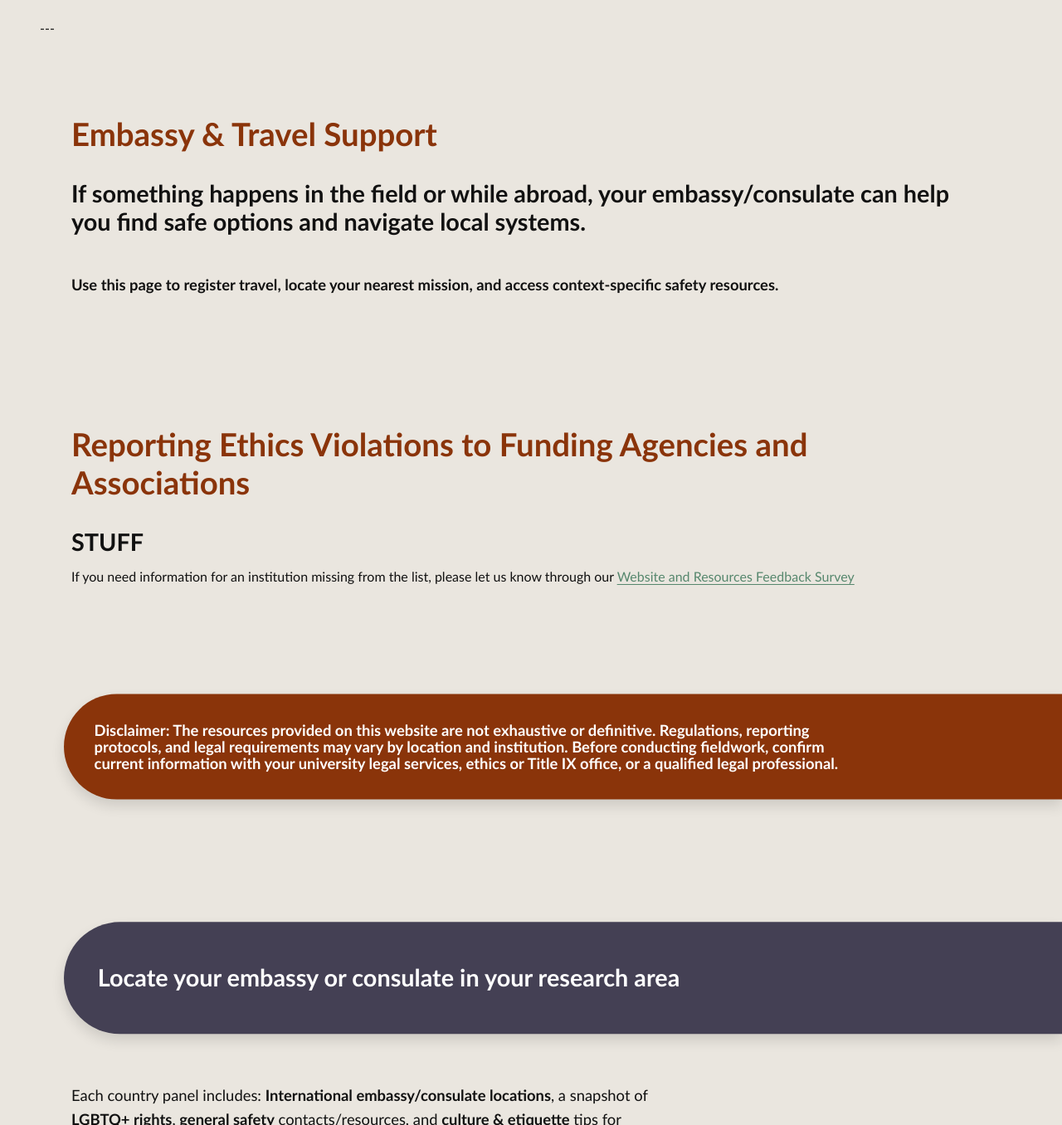
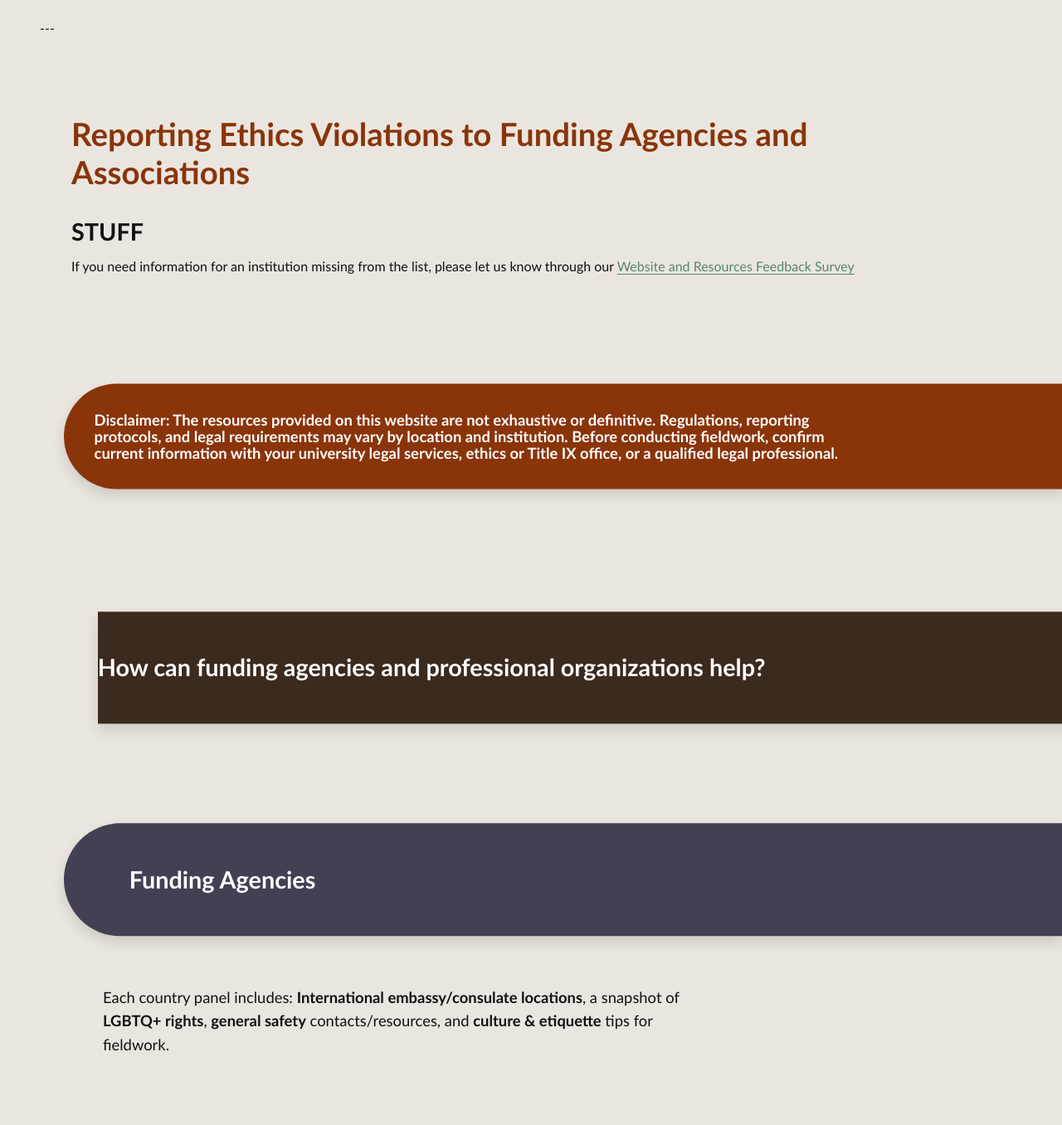
Before and after one commit to AnthroSafetyWarrior/GoldenTrowelProject, a Jekyll site: the page built from _pages/fundingethics.html, in a window 1280 px wide and 1400 px high, scrolled down 594 px, cut to the strip 44-1400 px from the top of the window. Shown: the whole strip at 83% size. Built offline with Jekyll 4.4.1, drawn with Linux system fonts in a browser that asks for light colours; some of the changed text lies outside the part shown.

Commit message:
updating name

```diff
--- a/_pages/fundingethics.html
+++ b/_pages/fundingethics.html
@@ -158,19 +158,6 @@
 }
 </style>
 
-
-<!-- 1) Intro – plain background -->
-<section class="section intro">
-  <div class="intro-title">
-    <h1><strong>Embassy & Travel Support</strong></h1>
-<br>
-    <h2 style="font-weight:600;">If something happens in the field or while abroad, your embassy/consulate can help you find safe options and navigate local systems.<h2>
-<br>
-<p>Use this page to register travel, locate your nearest mission, and access context-specific safety resources.</p>
-</div>
-</section>
-
-
 <!-- 1) Intro – plain background -->
 <section class="section intro">
   <div class="intro-title">
@@ -192,9 +179,139 @@
 </section>
 
 
+<section class="section">
+<h2 class="pillhead pill--soil pill--clip-soil">How can funding agencies and professional organizations help?</h2>
+
+
 <!-- 3) LOCAte — pillband -->
 <section class="section">
-<h2 class="pillhead pill--slate pill--clip-right">Locate your embassy or consulate in your research area</h2>
+<h2 class="pillhead pill--slate pill--clip-right">Funding Agencies</h2>
+<div class="intro-title">
+<p class="lede-note" style="max-width:70ch;margin:.6rem 0 0;">
+    Each country panel includes: <strong>International embassy/consulate locations</strong>,
+    a snapshot of <strong>LGBTQ+ rights</strong>, <strong>general safety</strong> contacts/resources,
+    and <strong>culture &amp; etiquette</strong> tips for fieldwork.
+  </p>
+</div>
+</section>
+
+     <section class="section section--flush">
+    <div class="country-section">
+      <div class="wrap">
+
+        <!-- Continent (example: Asia) -->
+        <div class="region">
+          <button class="region-toggle"
+                  id="asia-toggle"
+                  aria-controls="asia-body"
+                  aria-expanded="false">
+            Asia
+          </button>
+
+          <div class="region-body" id="asia-body" role="region" aria-labelledby="asia-toggle">
+            <div class="accordion-grid">
+              <div class="country">
+                <div class="panel panel--table">
+                  <table class="embassy-table">
+                    <thead>
+                      <tr>
+                        <th scope="col">Country</th>
+                        <th scope="col">Government Agency</th>
+                        <th scope="col">Embassy / Consulate Directory</th>
+                        <th scope="col">LGBTQ+ Rights</th>
+                        <th scope="col">General Safety</th>
+                        <th scope="col">Cultural Etiquette</th>
+                      </tr>
+                    </thead>
+                      <tr>
+                        <td>Afghanistan</td>
+                        <td>Ministry of Foreign Affairs</td>
+                        <td><a href="https://mfa.gov.af/en/page/27115"  target="_blank"  rel="noopener noreferrer">Find embassy/consulate</a></td>
+                        <td><a href="https://www.equaldex.com/region/Afghanistan"  target="_blank"  rel="noopener noreferrer">Equality Index (LGBTQ+)</a></td>
+<td><a href="https://www.smartraveller.gov.au/destinations/asia/afghanistan"  target="_blank"  rel="noopener noreferrer">General Safety</a></td>
+<td><a href="https://culturalatlas.sbs.com.au/afghan-culture/afghan-culture-etiquette"  target="_blank"  rel="noopener noreferrer">Cultural Etiquette</a></td>
+                      </tr>
+                    </tbody>
+                  </table>
+                </div><!-- /.panel -->
+              </div><!-- /.country -->
+            </div><!-- /.accordion-grid -->
+          </div><!-- /.region-body -->
+        </div><!-- /.region -->
+
+<!------------- END ACORDIONS ---------------->
+      </div><!-- /.wrap -->
+    </div><!-- /.country-section -->
+  </section>
+</section>
+
+
+<!-- 3) LOCAte — pillband -->
+<section class="section">
+<h2 class="pillhead pill--slate pill--clip-right">Professional Organizations</h2>
+<div class="intro-title">
+<p class="lede-note" style="max-width:70ch;margin:.6rem 0 0;">
+    Each country panel includes: <strong>International embassy/consulate locations</strong>,
+    a snapshot of <strong>LGBTQ+ rights</strong>, <strong>general safety</strong> contacts/resources,
+    and <strong>culture &amp; etiquette</strong> tips for fieldwork.
+  </p>
+</div>
+</section>
+
+     <section class="section section--flush">
+    <div class="country-section">
+      <div class="wrap">
+
+        <!-- Continent (example: Asia) -->
+        <div class="region">
+          <button class="region-toggle"
+                  id="asia-toggle"
+                  aria-controls="asia-body"
+                  aria-expanded="false">
+            Asia
+          </button>
+
+          <div class="region-body" id="asia-body" role="region" aria-labelledby="asia-toggle">
+            <div class="accordion-grid">
+              <div class="country">
+                <div class="panel panel--table">
+                  <table class="embassy-table">
+                    <thead>
+                      <tr>
+                        <th scope="col">Country</th>
+                        <th scope="col">Government Agency</th>
+                        <th scope="col">Embassy / Consulate Directory</th>
+                        <th scope="col">LGBTQ+ Rights</th>
+                        <th scope="col">General Safety</th>
+                        <th scope="col">Cultural Etiquette</th>
+                      </tr>
+                    </thead>
+                      <tr>
+                        <td>Afghanistan</td>
+                        <td>Ministry of Foreign Affairs</td>
+                        <td><a href="https://mfa.gov.af/en/page/27115"  target="_blank"  rel="noopener noreferrer">Find embassy/consulate</a></td>
+                        <td><a href="https://www.equaldex.com/region/Afghanistan"  target="_blank"  rel="noopener noreferrer">Equality Index (LGBTQ+)</a></td>
+<td><a href="https://www.smartraveller.gov.au/destinations/asia/afghanistan"  target="_blank"  rel="noopener noreferrer">General Safety</a></td>
+<td><a href="https://culturalatlas.sbs.com.au/afghan-culture/afghan-culture-etiquette"  target="_blank"  rel="noopener noreferrer">Cultural Etiquette</a></td>
+                      </tr>
+                    </tbody>
+                  </table>
+                </div><!-- /.panel -->
+              </div><!-- /.country -->
+            </div><!-- /.accordion-grid -->
+          </div><!-- /.region-body -->
+        </div><!-- /.region -->
+
+<!------------- END ACORDIONS ---------------->
+      </div><!-- /.wrap -->
+    </div><!-- /.country-section -->
+  </section>
+</section>
+
+
+<!-- 3) LOCAte — pillband -->
+<section class="section">
+<h2 class="pillhead pill--slate pill--clip-right">Museum HR or Ethics Offices</h2>
 <div class="intro-title">
 <p class="lede-note" style="max-width:70ch;margin:.6rem 0 0;">
     Each country panel includes: <strong>International embassy/consulate locations</strong>,
```
Also changed, not shown: index.md (+1 -1 lines).
